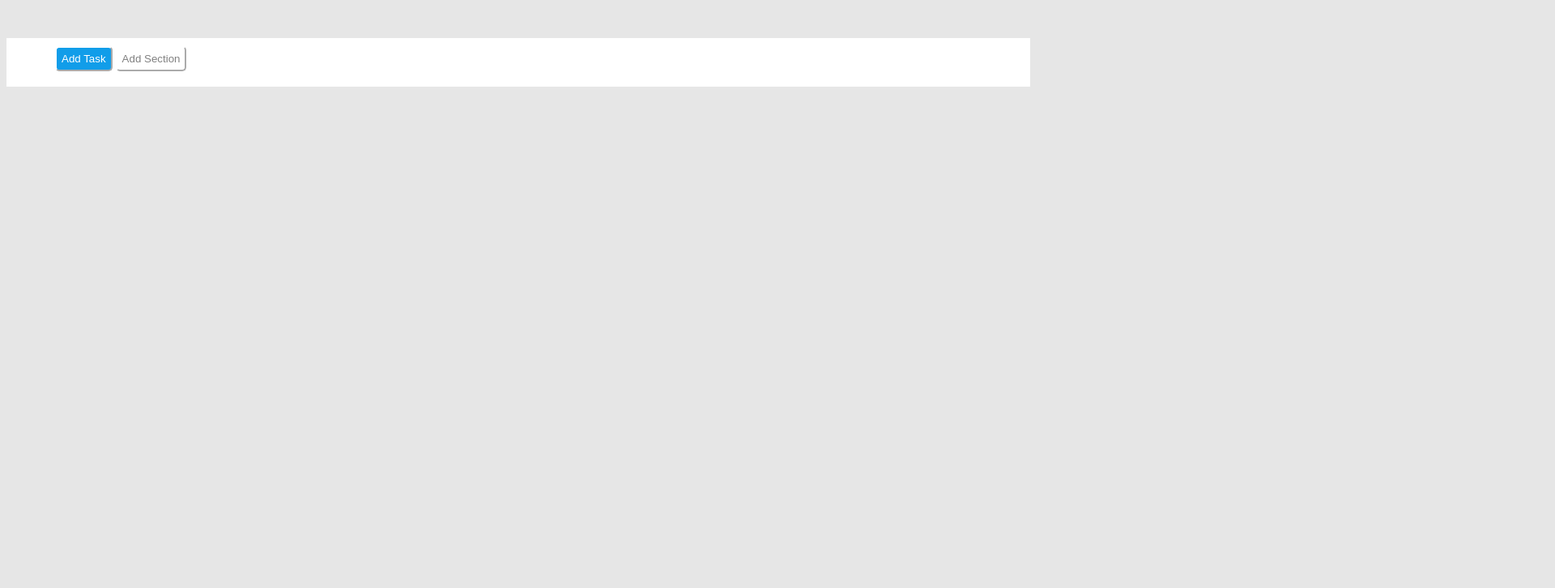
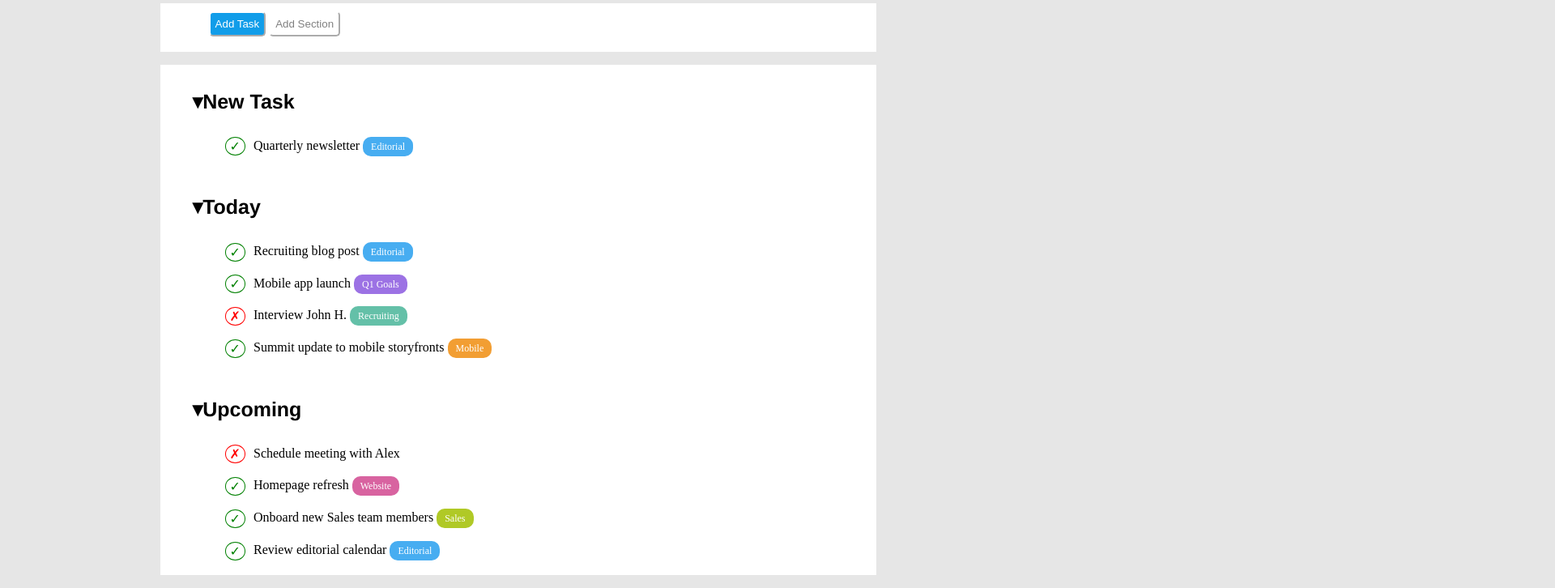
Before and after one commit to marcocentonze/html-css-toboolist, a plain HTML site: page index.html in a window 1280 px wide. Shown: the part 91-817 px from the top of the page at 81% size, 1920 px wide, since content can reach past the window. Drawn offline with Linux system fonts and the light colour scheme; a web font is replaced by a local one.

Commit message:
finished

```diff
--- a/index.html
+++ b/index.html
@@ -19,12 +19,50 @@
     </header>
     <!--/Header-->
 
-    <!--Nav-->
-    <nav>
-        <div class="nav-button">
-            <button id="button-blue">Add Task</button>
-            <button id="button-grey">Add Section</button>
+    <div class="nav-container"> <!--container per uniformare-->
+
+        <!--Nav buttons-->
+       <nav>
+           <div class="nav-button">
+               <button id="button-blue">Add Task</button>
+               <button id="button-grey">Add Section</button>
+           </div>
+       </nav>
+    </div>
+       <!--/Nav buttons-->
+
+    <!--Main-->
+    <main>
+        <div class="container-white"><!--container per uniformare-->
+          <ul>
+              <li class="list">
+                  <h2><span>&dtrif;</span>New Task</h2>
+                  <ul>
+                      <li><span class="positive">&check;</span>Quarterly newsletter <span class="input-text editorial">Editorial</span></li>
+                  </ul>
+              </li>
+              <li class="list">
+                  <h2><span>&dtrif;</span>Today</h2>
+                  <ul>
+                      <li><span class="positive">&check;</span>Recruiting blog post <span class="input-text editorial">Editorial</span></li>
+                      <li><span class="positive">&check;</span>Mobile app launch <span class="input-text q1_goals">Q1 Goals</span></li>
+                      <li><span class="negative">&cross;</span>Interview John H. <span class="input-text recruiting">Recruiting</span></li>
+                      <li><span class="positive">&check;</span>Summit update to mobile storyfronts <span class="input-text mobile">Mobile</span></li>
+                  </ul>
+              </li>
+              <li class="list">
+                 <h2><span>&dtrif;</span>Upcoming</h2>
+                  <ul>
+                      <li><span class="negative">&cross;</span>Schedule meeting with Alex</li>
+                      <li><span class="positive">&check;</span>Homepage refresh <span class="input-text website">Website</span></li>
+                      <li><span class="positive">&check;</span>Onboard new Sales team members <span class="input-text sales">Sales</span></li>
+                      <li><span class="positive">&check;</span>Review editorial calendar <span class="input-text editorial">Editorial</span></li>
+                  </ul>
+              </li>
+          </ul>
         </div>
-    </nav>
+    </main>
+     <!-- /Main -->
+
 </body>
 </html>
--- a/stylesheet.css
+++ b/stylesheet.css
@@ -1,15 +1,12 @@
-body{
-    background-color: rgb(230, 230, 230);
-    position:relative
 
-}
 /* header */
 .logo-header{
-    height:80px;
-    display: flex;
-    align-items: center;
+
+    display: inline-block;
+    font-family: 'Times New Roman', Times, serif;
     background-color: white;
-
+    width:2000px;
+    vertical-align: middle;
 }
 #title-header{
     font-family: 'Lexend Exa', sans-serif;
@@ -22,9 +19,8 @@ body{
     padding-left: 60px;
     height: 50px;
     padding-top: 10px;
+}
 
-
-}
 button {
 border-radius: 5px;
 border-color: white;
@@ -39,6 +35,93 @@ color: rgb(188, 187, 187)
 #button-grey{
     background-color:white;
     color: grey;
+}
+
+    /* Main */
+h2{
+    font-family: 'Franklin Gothic Medium', 'Arial Narrow', Arial, sans-serif;
+  font-size:25px;
+}
+#span-size{
+font-size: 16px;
+}
+/* tavoletta colori */
+:root {
+    --bool-background: #f6f8f9;
+    --bool-white: #fff;
+    --bool-blue: #47adf1;
+    --bool-q1-goals: #9c72e4;
+    --bool-recruiting: #64c0a8;
+    --bool-mobile: #f29e33;
+    --bool-website: #d863a0;
+    --bool-sales: #b0c926;
+}
+.positive {
+    color: green;
+    border: 1px solid green;
+    margin-right: 10px;
+    padding: 2px 5px;
+    border-radius: 50%;
+    text-align: center;
+    vertical-align: middle;
+}
+
+.negative {
+    color: red;
+    border: 1px solid red;
+    margin-right: 10px;
+    padding: 2px 5px;
+    border-radius: 50%;
+    text-align: center;
+    vertical-align: middle;
+}
+/*togliere i punti al tag "ul" */
+ul {
+    list-style-type: none;
+
+    }
+li{
+    padding-top: 10px;
+    padding-bottom: 10px;
+}
 
 
+.input-text{
+    padding: 5px 10px;
+    border-radius: 10px;
+    color: var(--bool-white);
+    font-size: 12px;
 }
+.editorial{
+    background-color: var(--bool-blue);
+}
+.q1_goals{
+    background-color: var(--bool-q1-goals)
+}
+.recruiting{
+    background-color:var(--bool-recruiting)
+}
+.mobile{
+    background-color: var(--bool-mobile);
+}
+.website{
+    background-color: var(--bool-website);
+}
+.sales{
+    background-color: var(--bool-sales);
+}
+
+/* General */
+.nav-container{
+    background-color: white;
+    width: 70%;
+    margin: auto;
+}
+.container-white{
+    background-color: white;
+    width: 70%;
+    margin: auto;
+}
+body{
+    background-color: rgb(230, 230, 230);
+}
```
